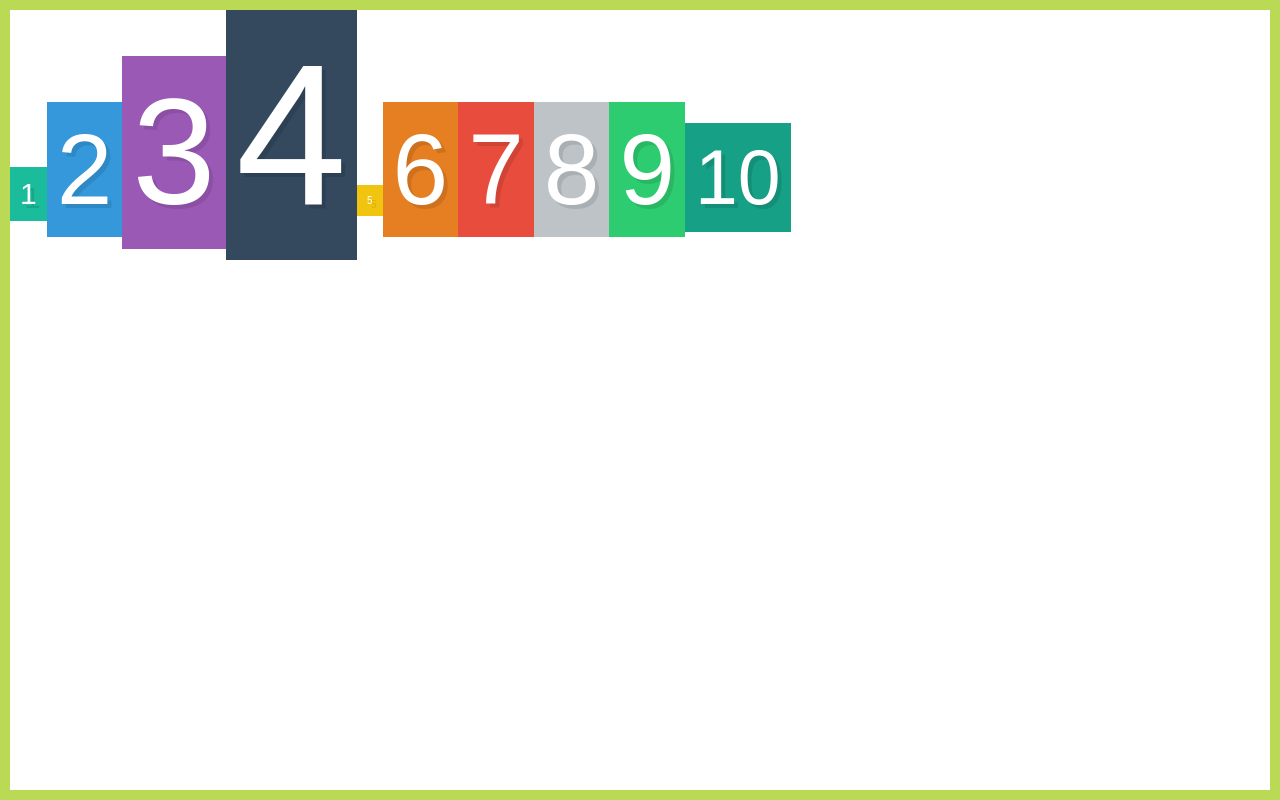
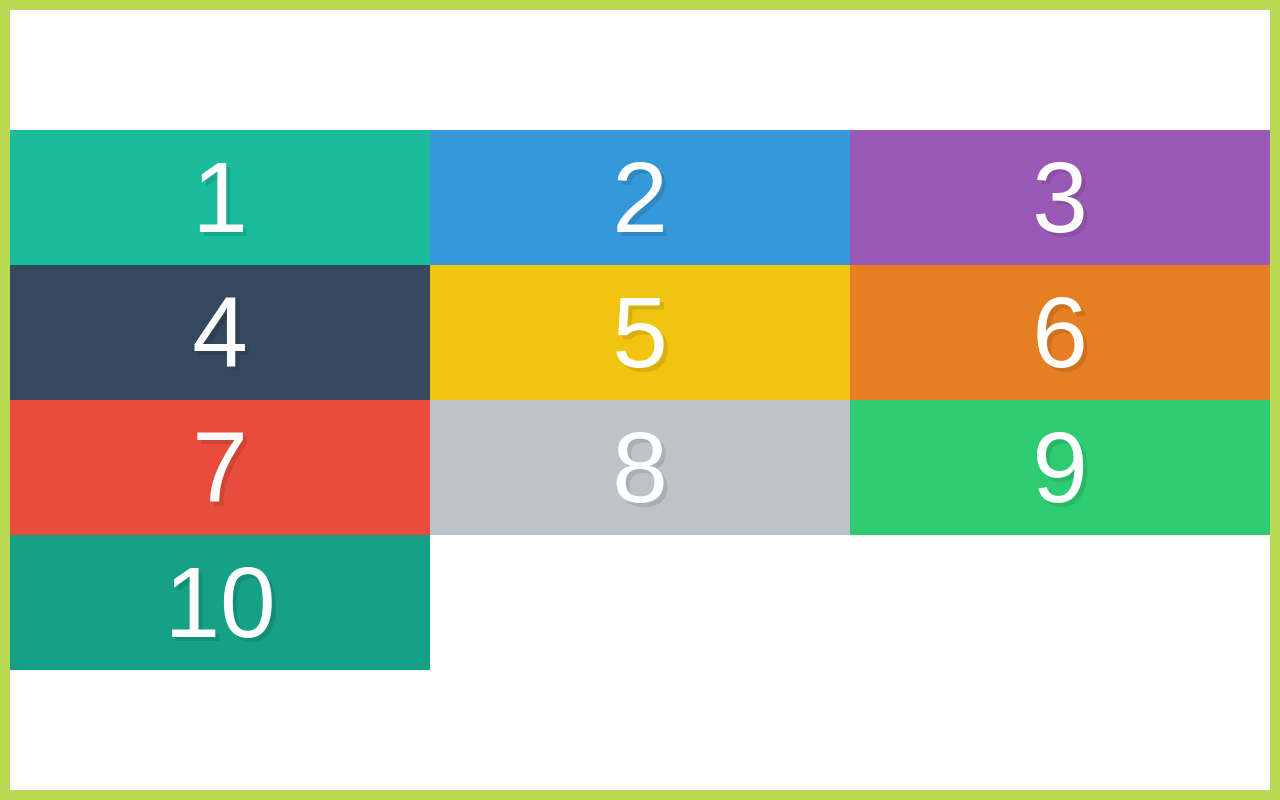
Before and after one commit to GiadaSimonetti/What-The-Flexbox, a plain HTML site: page 04-alignment-and-centering/index.html in a window 1280 px wide. Drawn offline with Linux system fonts and the light colour scheme.

Commit message:
Alignment and Centering with align-content

```diff
--- a/04-alignment-and-centering/style.css
+++ b/04-alignment-and-centering/style.css
@@ -31,18 +31,18 @@ input[type=reset],input[type=submit]{-webkit-appearance:button;cursor:pointer;}b
 /* We start writing out flexbox here. The above is just page setup */
 .container {
   display:flex;
-  align-items: baseline;
-  /* align-items: center; */
-  /* flex-direction: column; */
   border: 10px solid #BADA55;
+  flex-wrap: wrap;
+  align-content: center;
+
   height: 100vh;
 }
 
-.box1 {
-  font-size: 30px;
+.box {
+  width: 33.333%;
 }
 
-.box3 {
+/* .box3 {
   font-size: 150px;
 }
 
@@ -56,4 +56,4 @@ input[type=reset],input[type=submit]{-webkit-appearance:button;cursor:pointer;}b
 
 .box10 {
   font-size: 77px;
-}
+} */
```
